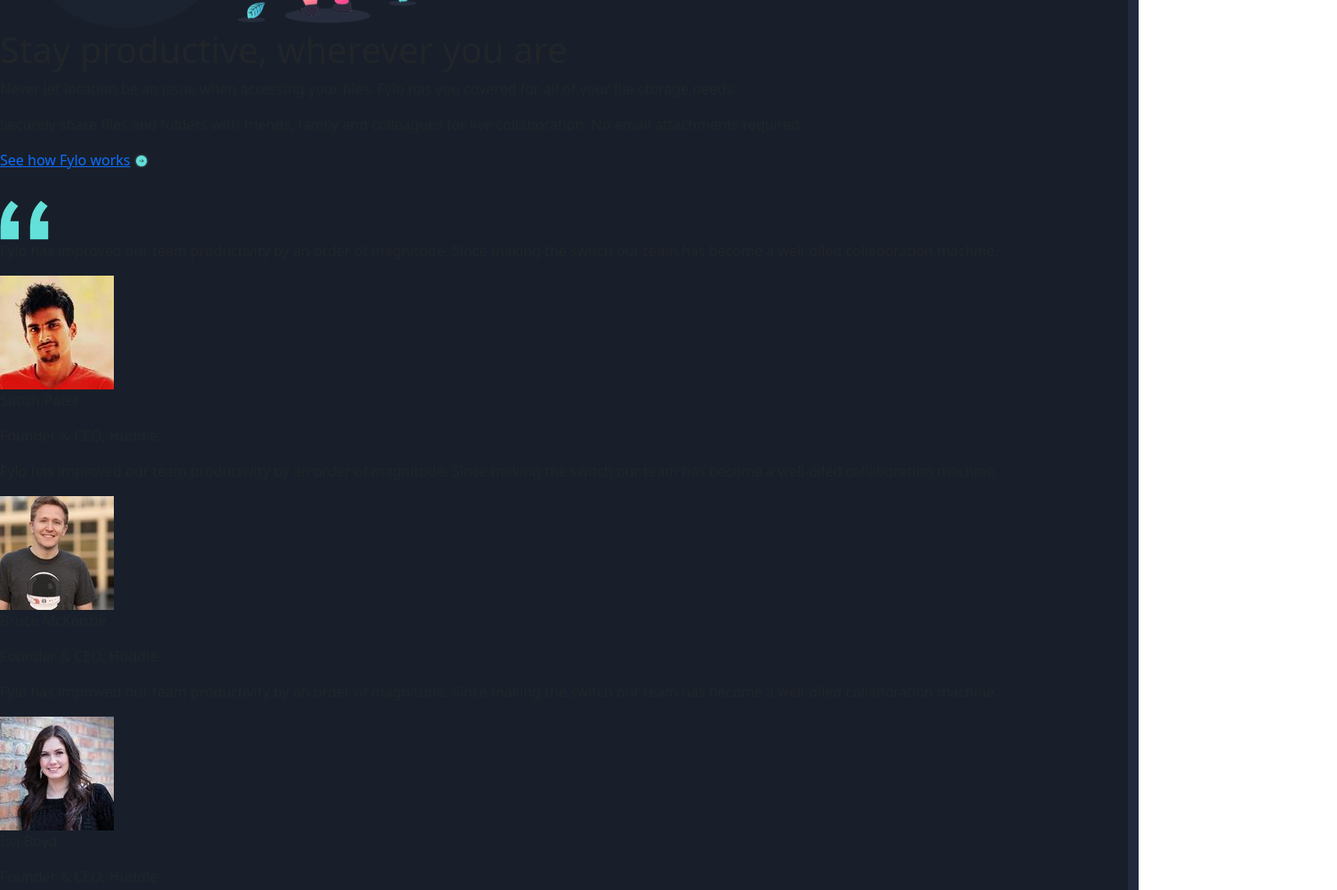
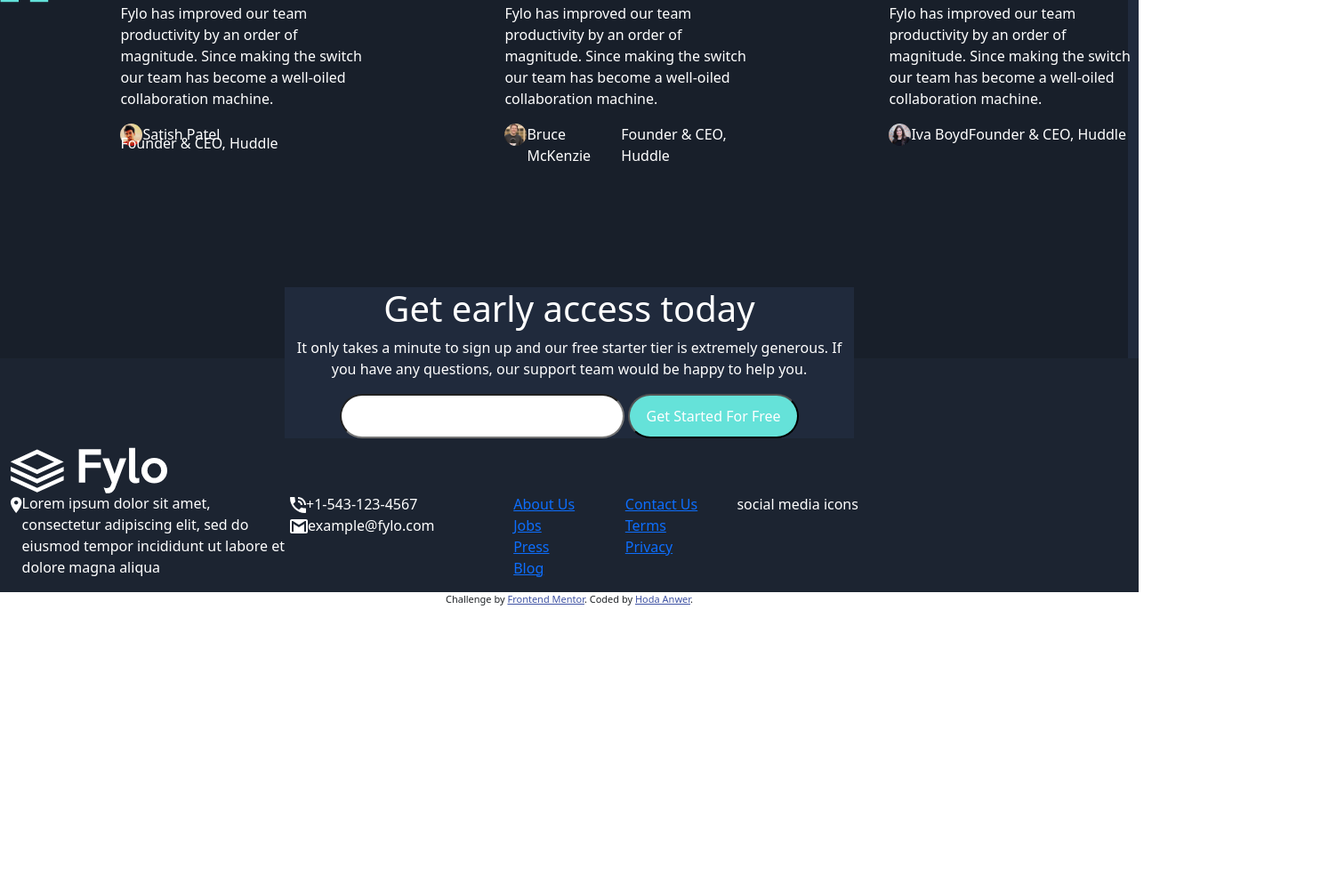
Before and after one commit to HodaAnwer/fylo-dark-theme-landing-page, a plain HTML site: page index.html in a window 1280 px wide. Shown: the part 2347-3348 px from the top of the page at 89% size, 1503 px wide, since content can reach past the window. After the commit the page ends 3029 px from the top, so only its background shows below. Drawn offline with nearby package versions, Linux system fonts and the light colour scheme.

Commit message:
some edit

```diff
--- a/index.html
+++ b/index.html
@@ -83,6 +83,140 @@
       z-index: 2;
     }
 
+    #but-illustration {
+      width: 30%;
+      height: 50px;
+      background-color: hsl(176, 68%, 64%);
+      color: white;
+      border-top: none;
+      border-left: none;
+    }
+
+    #access-anywhereDiv,
+    #securityDiv,
+    #collaborationDiv,
+    #any-fileDiv {
+      width: 30%;
+      color: white;
+      margin-left: 10%;
+      margin-right: 10%;
+    }
+
+    .twoDiv {
+      display: flex;
+      text-align: center;
+      margin-left: 10%;
+      margin-right: 10%;
+    }
+
+    #illustration-stay-productiveDiv {
+      display: flex;
+    }
+
+    #right-illustration-stay-productiveDiv {
+      width: 40%;
+      height: 310px;
+      padding-top: 20px;
+      margin-top: 70.55px;
+      margin-bottom: 70.55px;
+      margin-left: 5%;
+      color: white;
+      /* display: flex; */
+      /* justify-content: center; */
+      /* align-items: center; */
+    }
+
+    #left-illustration-stay-productiveDiv {
+      margin-left: 6%;
+    }
+
+    #commentsDiv {
+      width: 1440px;
+      display: flex;
+      color: white;
+      margin-left: 5%;
+      /* position: relative; */
+      /* margin-bottom: 50px; */
+    }
+
+    .comment {
+      /* display: flex; */
+      width: 20%;
+      padding-bottom: 200px;
+      margin-right: 5%;
+      margin-left: 5%;
+    }
+
+    .profileDiv {
+      display: flex;
+    }
+
+    .profile {
+      /* border-bottom-left-radius: 30%;
+      border-bottom-right-radius: 30%;
+      border-top-left-radius: 30%;
+      border-top-right-radius: 30%; */
+      width: 25px;
+      height: 25px;
+    }
+
+    #singUpDiv {
+      width: 50%;
+      margin-left: 25%;
+      margin-right: 25%;
+      margin-top: -80px;
+      position: absolute;
+      text-align: center;
+      background-color: hsl(219, 30%, 18%);
+      color: white;
+    }
+
+    #inp-email {
+      width: 50%;
+      height: 50px;
+      background-color: white;
+    }
+
+    #but-singUpDiv {
+      width: 30%;
+      height: 50px;
+      background-color: hsl(176, 68%, 64%);
+      color: white;
+    }
+
+    #bottomDiv {
+      background-color: hsl(217, 28%, 15%);
+      padding-top: 100px;
+    }
+
+    #icon-bottomDiv {
+      display: flex;
+      color: white;
+    }
+
+    #pDiv {
+      width: 25%;
+      /* display: flex; */
+    }
+
+    #p-bottomDiv {
+      margin-top: -25px;
+      margin-left: 4%;
+    }
+
+    #phone-emailDiv {
+      width: 20%;
+    }
+
+    #aboutUsDiv,
+    #contactUsDiv {
+      width: 10%;
+    }
+
+    #socialMediaDiv {
+      width: 20%;
+    }
+
     .attribution {
       font-size: 11px;
       text-align: center;
@@ -111,7 +245,7 @@
           <img id="img-illustration" src="images/illustration-intro.png" alt="many pepole">
           <h1>All your files in one secure location, accessible anywhere.</h1>
           <p> Fylo stores all your most important files in one secure location. Access them wherever you need, share and collaborate with friends family, and co-workers.</p>
-          <button>Get Started</button>
+          <button id="but-illustration" class="rounded-pill">Get Started</button>
         </div>
         <!-- <div id="backgroundDiv"> -->
         <div id="imgBackgroundDiv"><img src="images/bg-curvy-desktop.svg" alt="curvy-desktop"></div>
@@ -128,32 +262,37 @@
             <p> Fylo stores all your most important files in one secure location. Access them wherever you need, share and collaborate with friends family, and co-workers.</p>
             <button>Get Started</button>
           </div> -->
-          <div>
+          <div class="twoDiv">
+            <div id="access-anywhereDiv">
               <img src="images/icon-access-anywhere.svg" alt="devices-img">
               <h2>Access your files, anywhere</h2>
               <p>
                 The ability to use a smartphone, tablet, or computer to access your account means your files follow you everywhere.</p>
             </div>
-          <div>
+            <div id="securityDiv">
               <img src="images/icon-security.svg" alt="icon-security">
               <h2>Security you can trust</h2>
               <p> 2-factor authentication and user-controlled encryption are just a couple of the security features we allow to help secure your files.</p>
             </div>
-          <div>
+          </div>
+          <div class="twoDiv">
+            <div id="collaborationDiv">
               <img src="images/icon-collaboration.svg" alt="icon-collaboration">
               <h2>Real-time collaboration</h2>
               <p>
                 Securely share files and folders with friends, family and colleagues for live collaboration. No email attachments required.</p>
             </div>
-          <div>
+            <div id="any-fileDiv">
               <img src="images/icon-any-file.svg" alt="icon-any-file">
               <h2>Store any type of file</h2>
               <p>Whether you're sharing holidays photos or work documents, Fylo has you covered allowing for all file types to be securely stored and shared.</p>
             </div>
-          <div>
+          </div>
+          <div id="illustration-stay-productiveDiv">
+            <div id="left-illustration-stay-productiveDiv">
               <img src="images/illustration-stay-productive.png" alt="pepoles and computer">
             </div>
-          <div>
+            <div id="right-illustration-stay-productiveDiv">
               <h1>Stay productive, wherever you are</h1>
               <p>
                 Never let location be an issue when accessing your files. Fylo has you covered for all of your file storage needs.</p>
@@ -163,62 +302,74 @@
               <img src="images/icon-arrow.svg" alt="icon-arrow">
               <hr>
             </div>
-          <div>
+          </div>
+
           <img src="images/bg-quotes.png" alt="quotes">
-            <div>
+          <div id="commentsDiv">
+            <div class="comment">
               <p>Fylo has improved our team productivity by an order of magnitude. Since making the switch our team has become a well-oiled collaboration machine. </p>
-              <img src="images/profile-1.jpg" alt="boy profile ">
+              <div class="profileDiv">
+                <img src="images/profile-1.jpg" alt="boy profile" class="profile rounded-circle">
                 <p>Satish Patel</p>
-              <p> Founder & CEO, Huddle</p>
-
+                <!-- <p> Founder & CEO, Huddle</p> -->
               </div>
-            <div>
+              <p style="margin-top: -30px;"> Founder & CEO, Huddle</p>
+            </div>
+            <div class="comment">
               <p>Fylo has improved our team productivity by an order of magnitude. Since making the switch our team has become a well-oiled collaboration machine.</p>
-              <img src="images/profile-2.jpg" alt="boy profile">
+              <div class="profileDiv">
+                <img src="images/profile-2.jpg" alt="boy profile" class="profile rounded-circle">
                 <p>Bruce McKenzie</p>
                 <p>Founder & CEO, Huddle</p>
               </div>
-            <div>
+            </div>
+            <div class="comment">
               <p>
                 Fylo has improved our team productivity by an order of magnitude. Since making the switch our team has become a well-oiled collaboration machine.</p>
-              <img src="images/profile-3.jpg" alt="girl profile">
+              <div class="profileDiv">
+                <img src="images/profile-3.jpg" alt="girl profile" class="profile rounded-circle">
                 <p>Iva Boyd</p>
                 <p>Founder & CEO, Huddle</p>
               </div>
             </div>
-          <div>
+          </div>
+          <form>
+            <div id="singUpDiv">
               <h1>Get early access today</h1>
               <p> It only takes a minute to sign up and our free starter tier is extremely generous. If you have any questions, our support team would be happy to help you.</p>
-            <input type="email" id="">
-            <button>Get Started For Free</button>
+              <input type="email" id="inp-email" class="rounded-pill">
+              <button id="but-singUpDiv" class="rounded-pill">Get Started For Free</button>
+            </div>
+          </form>
         </div>
       </div>
-      </div>
-      <div>
+      <div id="bottomDiv">
         <div>
           <img src="images/logo.svg" alt="fylo-logo">
         </div>
-        <div>
+        <div id="icon-bottomDiv">
+          <div id="pDiv">
             <img src="images/icon-location.svg" alt="icon-location">
-          <p> Lorem ipsum dolor sit amet, consectetur adipiscing elit, sed do eiusmod tempor incididunt ut labore et dolore magna aliqua</p>
+            <p id="p-bottomDiv"> Lorem ipsum dolor sit amet, consectetur adipiscing elit, sed do eiusmod tempor incididunt ut labore et dolore magna aliqua</p>
           </div>
-        <div>
+          <div id="phone-emailDiv">
             <img src="images/icon-phone.svg" alt="icon-phone"><label>+1-543-123-4567</label><br>
             <img src="images/icon-email.svg" alt="icon-email"><label> example@fylo.com</label>
           </div>
-        <div>
+          <div id="aboutUsDiv">
             <a href="#">About Us</a><br>
             <a href="#">Jobs</a><br>
             <a href="#">Press</a><br>
             <a href="#">Blog</a>
           </div>
-        <div>
+          <div id="contactUsDiv">
             <a href="#">Contact Us</a><br>
             <a href="#">Terms</a><br>
             <a href="#">Privacy</a>
           </div>
-        <div>
+          <div id="socialMediaDiv">
             social media icons
+          </div>
         </div>
       </div>
     </div>
```
Lines whose indentation alone changed are shown as unchanged.
